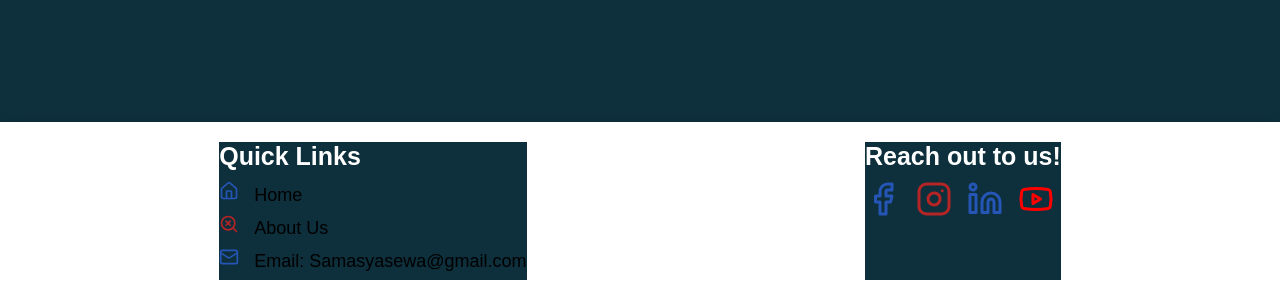
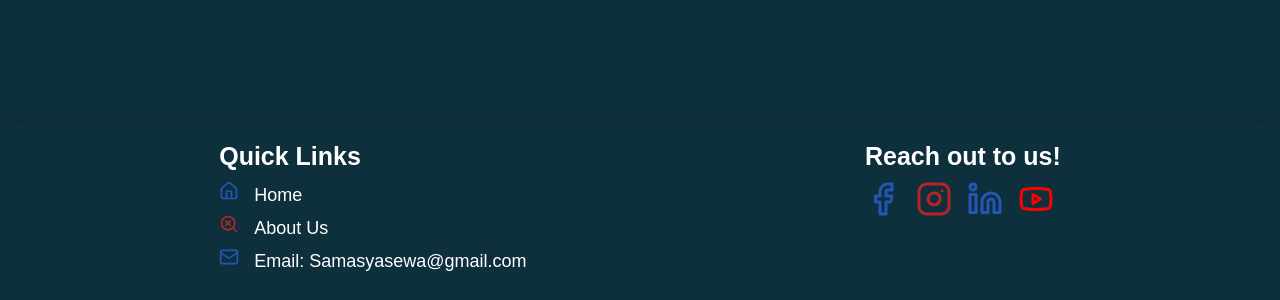
Before and after one commit to Manisha-Tmg/My-project, a React (Create React App) app: page /contact in a window 1280 px wide. Shown: the part 1149-1449 px from the top of the page. Built offline with nearby package versions, Linux system fonts and the light colour scheme.

Commit message:
Updated code

```diff
--- a/package.json
+++ b/package.json
@@ -10,7 +10,9 @@
     "react": "^18.3.1",
     "react-dom": "^18.3.1",
     "react-scripts": "5.0.1",
-    "web-vitals": "^2.1.4"
+    "react-toastify": "^10.0.6",
+    "web-vitals": "^2.1.4",
+    "zod": "^3.23.8"
   },
   "scripts": {
     "start": "react-scripts start",
--- a/src/Css/Footer.css
+++ b/src/Css/Footer.css
@@ -4,7 +4,8 @@
   box-sizing: border-box;
 }
 
-  body, html {
+body,
+html {
   height: 100%;
 }
 
@@ -22,13 +23,10 @@
 .footer {
   display: flex;
   justify-content: space-around;
-    background-color: #ffffff;
   color: #000000;
   padding: 20px 50px;
   font-size: 14px;
   box-shadow: 0 6px 15px rgba(0, 0, 0, 0.25);
-
-
 }
 
 .footer-section {
@@ -62,11 +60,11 @@
 }
 
 .footer-link {
-    color: #010101;
+  color: #ffffff;
   text-decoration: none;
   font-size: 18px;
   padding-left: 15px;
-    font-weight:500;
+  font-weight: 500;
   font-family: sans-serif;
 }
 
--- a/src/Css/Signin.css
+++ b/src/Css/Signin.css
@@ -9,12 +9,11 @@
   display: flex;
   justify-content: center;
   align-items: center;
-  min-height: calc(100vh - 70px); /* Adjust according to navbar height */
+  min-height: calc(100vh - 70px);
   margin-top: 79px;
 }
 
 .form-sign {
-  /* background-color: #ffffff; */
   padding: 30px;
   border-radius: 8px;
   box-shadow: 0 4px 10px rgba(0, 0, 0, 0.1);
@@ -49,11 +48,6 @@
   border-color: #000000;
 }
 
-/* .form-control:focus { */
-/* border-color: #e82f22;npm */
-/* outline: none;
-} */
-
 .btn11 {
   background-color: #e82f22;
   border: 2px solid #e82f22;
@@ -70,7 +64,6 @@
 
 .btn11:hover {
   background-color: #930c03;
-  /* border: 2px solid #e82f22; */
 }
 
 .account1 {
--- a/src/Pages/Complain.js
+++ b/src/Pages/Complain.js
@@ -56,7 +56,7 @@ const Complain = () => {
       </div>
       <Link to={"/form"}>
         <button className="next-button" onClick={handleSubmit}>
-          NEXT
+          Step 1
         </button>
       </Link>
     </div>
--- a/src/Pages/Login.js
+++ b/src/Pages/Login.js
@@ -1,17 +1,18 @@
 import React, { useState } from "react";
 import { Link, useNavigate } from "react-router-dom";
 import "../Css/Login.css";
+import { APIURL } from "../env";
 
 const Login = () => {
   const [email, setEmail] = useState("");
   const [password, setPassword] = useState("");
   const navigate = useNavigate();
 
-  const handleLogin = async (event) => {
+  async function handleLogin(event) {
     event.preventDefault();
     console.log("button clicked", email, password);
     try {
-      const res = await fetch("/api/v1/auth/login", {
+      const res = await fetch(`${APIURL}/api/v1/auth/login`, {
         method: "POST",
         headers: {
           "Content-Type": "application/json",
@@ -29,7 +30,7 @@ const Login = () => {
     } catch (error) {
       console.log("Error 404", error);
     }
-  };
+  }
 
   return (
     <div className="body-login">
--- a/src/Pages/Signin.js
+++ b/src/Pages/Signin.js
@@ -33,7 +33,6 @@ const Signin = () => {
     try {
       const res = await fetch(`${APIURL}/api/v1/auth/register`, {
         method: "POST",
-        // mode: "no-cors",
         headers: {
           "content-type": "application/json",
           Accept: "application/json",
```
Also changed, not shown: 1 other file (tests, documents, lock files or other folders). Lines whose indentation alone changed are shown as unchanged.
